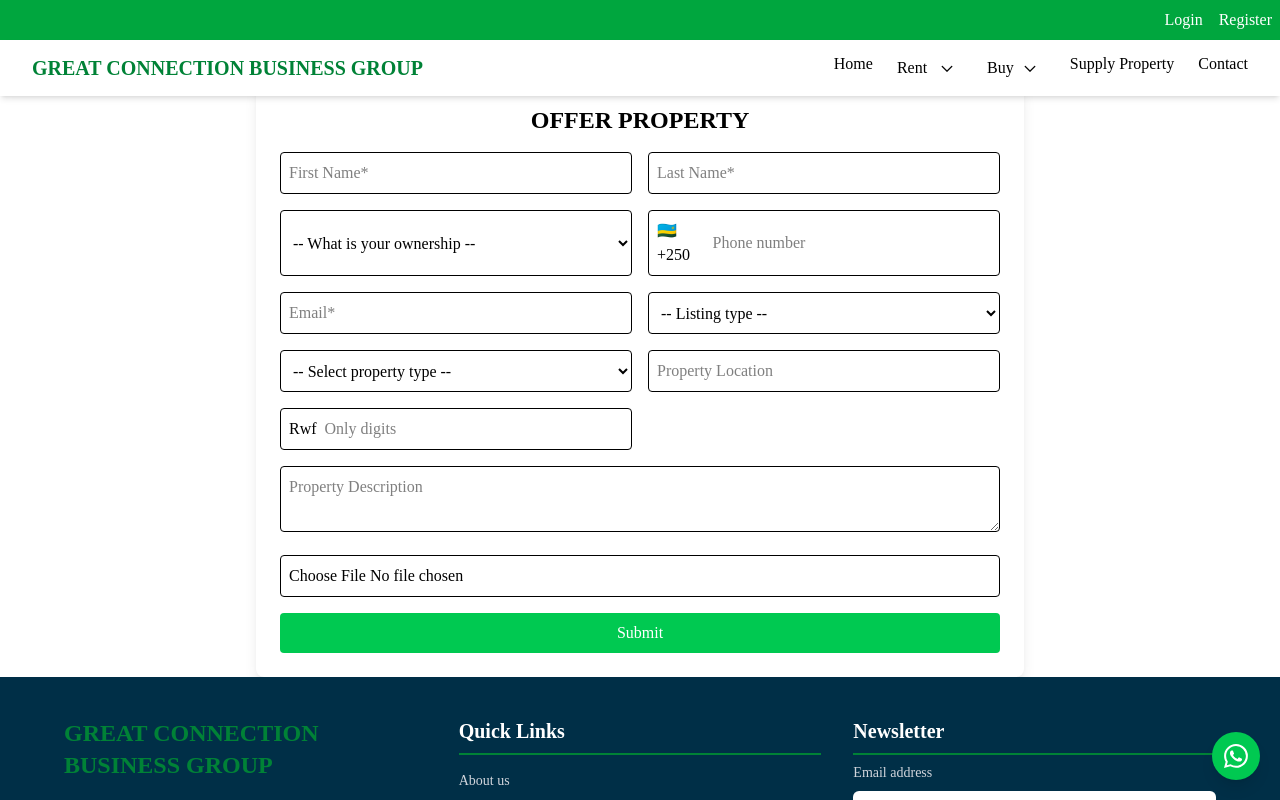
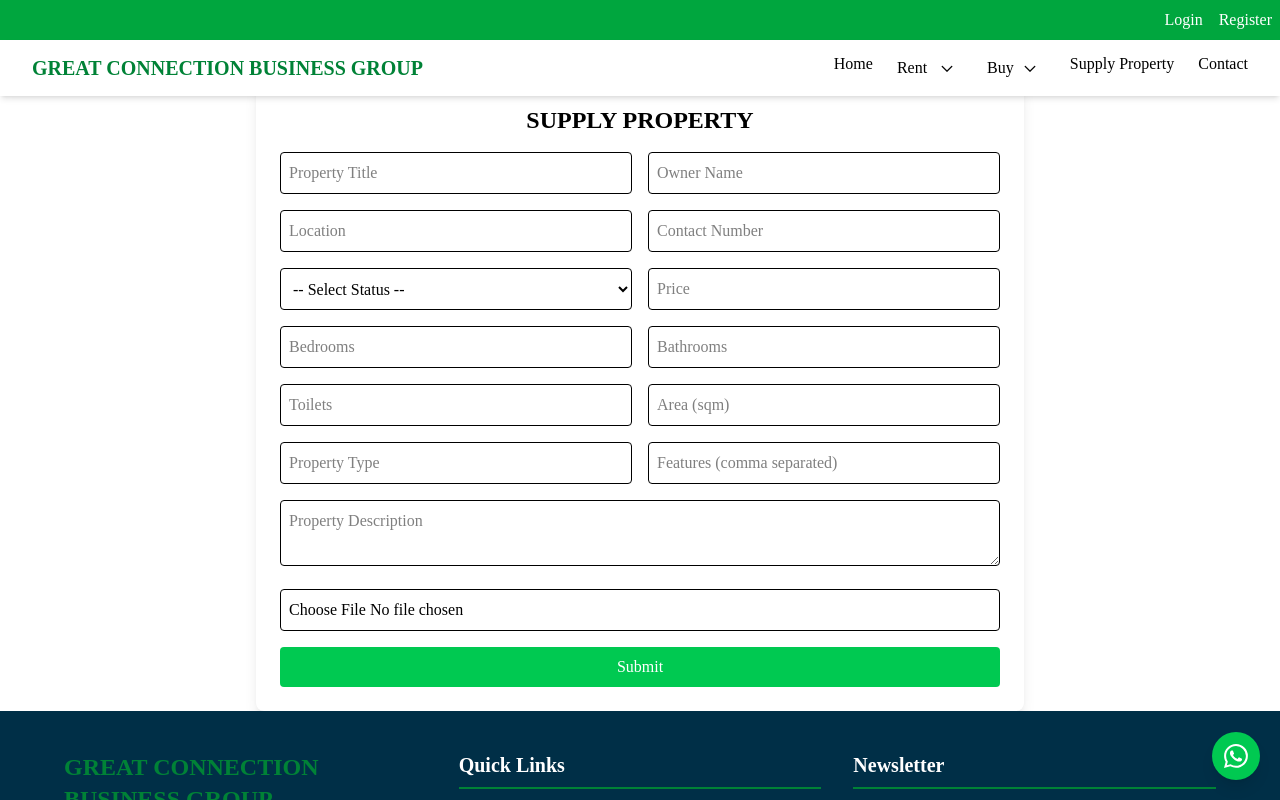
Before and after one commit to Pacifique-11/great-connection, a React (Vite) app: page /supply-property in a window 1280 px wide. Shown: the top 800 px of the page. Built offline with nearby package versions, Linux system fonts and the light colour scheme.

Commit message:
supply property

```diff
--- a/src/components/Buy/BuyCar.jsx
+++ b/src/components/Buy/BuyCar.jsx
@@ -61,7 +61,7 @@ const BuyCar = () => {
             </span>
           </div>
           <h3 className="text-lg font-bold mt-2">{car.name}</h3>
-          <p className="text-blue-600 text-xl font-bold">{car.price}</p>
+          <p className="text-green-600 text-xl font-bold">{car.price}</p>
           <div className="flex items-center text-gray-600 text-sm mt-2">
             <span className="mr-4">⚙ {car.transmission}</span>
             <span>⛽ {car.fuel}</span>
@@ -74,7 +74,7 @@ const BuyCar = () => {
           <div className="flex justify-between items-center mt-4">
             <button className="text-gray-500 hover:text-gray-700">♡</button>
             <button className="text-gray-500 hover:text-gray-700">🔗</button>
-            <button className="bg-blue-500 text-white px-4 py-2 rounded hover:bg-blue-600">
+            <button className="bg-green-500 text-white px-4 py-2 rounded hover:bg-green-600">
               View Details
             </button>
           </div>
--- /dev/null
+++ b/src/components/Buy/carDetails.jsx
@@ -0,0 +1,92 @@
+import React, { useState, useEffect } from "react";
+import { Link, useParams } from "react-router-dom";
+import carListings from "../assets/carData"; // Import car data
+import { FaCar, FaLocationArrow } from "react-icons/fa";
+
+const CarDetail = () => {
+  const { id } = useParams();
+  const [car, setCar] = useState(null);
+  const [formData, setFormData] = useState({
+    name: "",
+    email: "",
+    phone: "",
+    message: "",
+    agree: false,
+  });
+
+  useEffect(() => {
+    const foundCar = carListings.find((c) => c.id.toString() === id);
+    setCar(foundCar);
+  }, [id]);
+
+  if (!car) {
+    return <h2 className="text-red-500 text-center mt-10">Car not found</h2>;
+  }
+
+  const handleChange = (e) => {
+    const { name, value, type, checked } = e.target;
+    setFormData({
+      ...formData,
+      [name]: type === "checkbox" ? checked : value,
+    });
+  };
+
+  const handleSubmit = (e) => {
+    e.preventDefault();
+    console.log("Form Submitted:", formData);
+  };
+
+  return (
+    <div className="container mx-auto p-6 mt-20">
+      {/* Breadcrumb */}
+      <div className="flex items-center gap-2 text-gray-600 my-6">
+        <FaCar /> <Link to="/" className="text-gray-500">Home</Link>
+        <span className="text-gray-500 text-xl">/</span>
+        <span className="text-gray-800">{car.name}</span>
+      </div>
+
+      {/* Car Details */}
+      <div className="flex justify-between items-center text-xl font-bold">
+        <h1 className="text-3xl">{car.name}</h1>
+        <h3 className="text-bold font-bold text-2xl">RwF {car.price}</h3>
+      </div>
+
+      <img src={car.image} alt={car.name} className="w-full h-[400px] object-cover mt-4 rounded-md" />
+
+      <div className="mt-4 p-6 bg-gray-50 rounded-lg shadow-md">
+        <p className="text-gray-700 text-lg">🚗 <strong>Transmission:</strong> {car.transmission}</p>
+        <p className="text-gray-700 text-lg">⚡ <strong>Fuel Type:</strong> {car.fuel}</p>
+        <p className="text-gray-700 text-lg">📜 <strong>Status:</strong> {car.status}</p>
+        <p className="text-gray-700 text-lg">🛡 <strong>Warranty:</strong> {car.warranty}</p>
+      </div>
+
+      {/* Contact Form */}
+      <div className="my-12 p-6 bg-gray-100 rounded-lg shadow-lg lg:w-[900px] w-full mx-auto">
+        <h1 className="text-xl font-bold">Contact Seller</h1>
+        <form onSubmit={handleSubmit} className="mt-4">
+          <div className="grid grid-cols-2 gap-4">
+            <div className="flex flex-col gap-2">
+              <label htmlFor="name">Name</label>
+              <input type="text" name="name" value={formData.name} onChange={handleChange} placeholder="Enter Your Name" className="p-2 border rounded w-full" />
+            </div>
+            <div className="flex flex-col gap-2">
+              <label htmlFor="email">Email</label>
+              <input type="email" name="email" value={formData.email} onChange={handleChange} placeholder="Enter Your Email" className="p-2 border rounded w-full" />
+            </div>
+          </div>
+          <div className="flex flex-col gap-2 mt-3">
+            <label htmlFor="message">Message</label>
+            <textarea name="message" value={formData.message} onChange={handleChange} placeholder="I'm interested in this car" rows="3" className="p-2 border rounded w-full"></textarea>
+          </div>
+          <div className="flex items-center gap-2 my-3">
+            <input type="checkbox" name="agree" checked={formData.agree} onChange={handleChange} />
+            <label className="text-gray-600">I agree to be contacted about this vehicle</label>
+          </div>
+          <button type="submit" className="bg-green-500 text-white py-2 px-4 rounded-lg hover:bg-green-600">Send Inquiry</button>
+        </form>
+      </div>
+    </div>
+  );
+};
+
+export default CarDetail;
--- a/src/components/SupplyProperty.jsx
+++ b/src/components/SupplyProperty.jsx
@@ -1,19 +1,23 @@
-
-import React from 'react'
-import { useState } from 'react'
+import React from 'react';
+import { useState } from 'react';
 
 const SupplyProperty = () => {
   const [formData, setFormData] = useState({
-        firstName: "",
-        lastName: "",
-        ownership: "",
-        phone: "",
-        email: "",
-        propertyType: "",
-        propertyCriteria: "",
-        propertyLocation: "",
+    id: "",
+    title: "",
     price: "",
+    status: "",
+    location: "",
+    owner: "",
+    contact: "",
     description: "",
+    bedrooms: "",
+    bathrooms: "",
+    toilets: "",
+    area: "",
+    type: "",
+    features: "",
+    timeAgo: "",
     image: null,
   });
 
@@ -32,43 +36,32 @@ const SupplyProperty = () => {
 
   return (
     <div className="max-w-3xl mx-auto mt-20 p-6 bg-white shadow-lg rounded-lg">
-    <h2 className="text-2xl font-bold mb-4 text-center">OFFER PROPERTY</h2>
+      <h2 className="text-2xl font-bold mb-4 text-center">SUPPLY PROPERTY</h2>
       <form onSubmit={handleSubmit} className="space-y-4">
         <div className="grid grid-cols-2 gap-4">
-        <input type="text" name="firstName" placeholder="First Name*" className="border p-2 rounded w-full" onChange={handleChange} />
-        <input type="text" name="lastName" placeholder="Last Name*" className="border p-2 rounded w-full" onChange={handleChange} />
-        <select name="ownership" className="border p-2 rounded w-full" onChange={handleChange}>
-          <option>-- What is your ownership --</option>
-          <option value="owner">Owner</option>
-          <option value="agent">Agent</option>
+          <input type="text" name="title" placeholder="Property Title" className="border p-2 rounded w-full" onChange={handleChange} />
+          <input type="text" name="owner" placeholder="Owner Name" className="border p-2 rounded w-full" onChange={handleChange} />
+          <input type="text" name="location" placeholder="Location" className="border p-2 rounded w-full" onChange={handleChange} />
+          <input type="tel" name="contact" className="w-full border p-2 rounded" placeholder="Contact Number" onChange={handleChange} />
+          <select name="status" className="border p-2 rounded w-full" onChange={handleChange}>
+            <option value="">-- Select Status --</option>
+            <option value="For Rent">For Rent</option>
+            <option value="For Sale">For Sale</option>
           </select>
-        <div className="flex items-center border p-2 rounded w-full">
-          <span className="mr-2">🇷🇼 +250</span>
-          <input type="tel" name="phone" className="w-full" placeholder="Phone number" onChange={handleChange} />
-        </div>
-        <input type="email" name="email" placeholder="Email*" className="border p-2 rounded w-full" onChange={handleChange} />
-        <select name="propertyCriteria" className="border p-2 rounded w-full" onChange={handleChange}>
-          <option>-- Listing type --</option>
-          <option value="rent">For Rent</option>
-          <option value="sale">For Sale</option>
-        </select>
-        <select name="propertyType" className="border p-2 rounded w-full" onChange={handleChange}>
-          <option>-- Select property type --</option>
-          <option value="house">House</option>
-          <option value="apartment">Apartment</option>
-        </select>
-        <input type="text" name="propertyLocation" placeholder="Property Location" className="border p-2 rounded w-full" onChange={handleChange} />
-        <div className="flex items-center border p-2 rounded w-full">
-          <span className="mr-2">Rwf</span>
-          <input type="number" name="price" className="w-full" placeholder="Only digits" onChange={handleChange} />
-        </div>
+          <input type="number" name="price" className="border p-2 rounded w-full" placeholder="Price" onChange={handleChange} />
+          <input type="number" name="bedrooms" className="border p-2 rounded w-full" placeholder="Bedrooms" onChange={handleChange} />
+          <input type="number" name="bathrooms" className="border p-2 rounded w-full" placeholder="Bathrooms" onChange={handleChange} />
+          <input type="number" name="toilets" className="border p-2 rounded w-full" placeholder="Toilets" onChange={handleChange} />
+          <input type="text" name="area" className="border p-2 rounded w-full" placeholder="Area (sqm)" onChange={handleChange} />
+          <input type="text" name="type" className="border p-2 rounded w-full" placeholder="Property Type" onChange={handleChange} />
+          <input type="text" name="features" className="border p-2 rounded w-full" placeholder="Features (comma separated)" onChange={handleChange} />
         </div>
         <textarea name="description" placeholder="Property Description" className="border p-2 rounded w-full" onChange={handleChange}></textarea>
         <input type="file" onChange={handleImageUpload} className="border p-2 rounded w-full" />
         <button type="submit" className="bg-green-500 text-white p-2 rounded w-full hover:bg-blue-600">Submit</button>
       </form>
     </div>
-  )
-}
+  );
+};
 
-export default SupplyProperty
+export default SupplyProperty;
```
Lines whose indentation alone changed are shown as unchanged.
